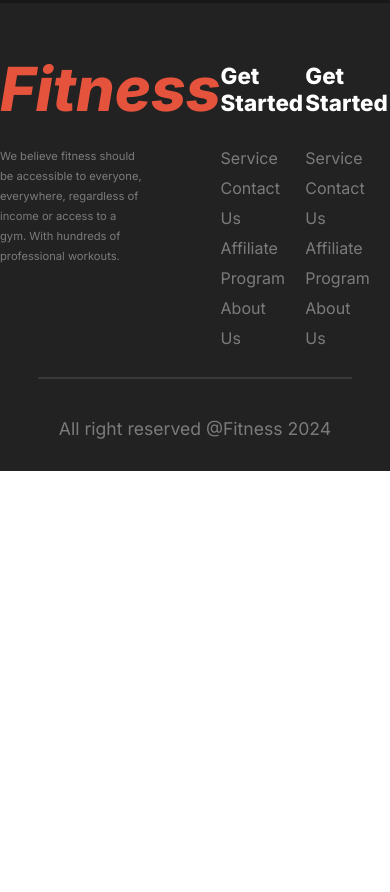
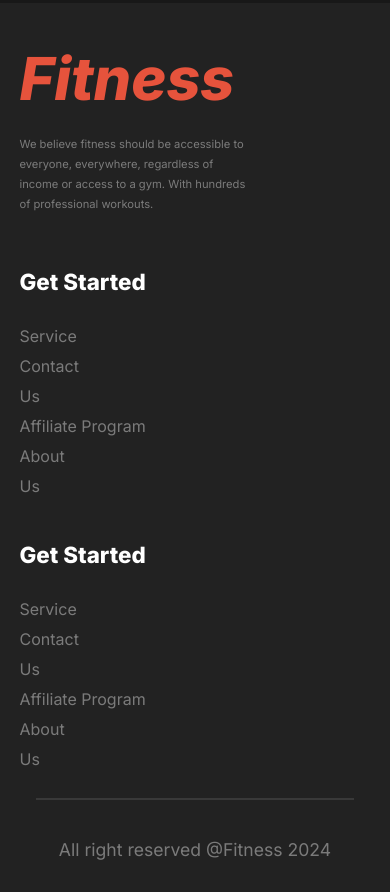
Before and after one commit to tanvir687/assignment-02, a plain HTML site: page index.html in a window 390 px wide. Shown: the part 6838-7730 px from the top of the page. Before the commit the page ends 7309 px from the top, so only its background shows below. Drawn offline with Linux system fonts and the light colour scheme; a web font is replaced by a local one.

Commit message:
make a footer responsive

```diff
--- a/index.html
+++ b/index.html
@@ -259,36 +259,36 @@
           <div class="gelary main-width">
             <div class="our-feature-gelary">
               <div class="our-feature-gelary-container display-none">
-                <img src="./images/trainer1.png" alt="" />
+                <img src="./images/trainer1.png" alt="Jerome Bell trainer in body exercise" />
                 <h4 class="gelary-image-heading inter-black">Jerome Bell</h4>
                 <h5 class="gelary-image-title inter-regular">Trainer</h5>
               </div>
               <div class="our-feature-gelary-container" id="trainer2">
-                <img src="./images/trainer2.png" alt="" />
+                <img src="./images/trainer2.png" alt="Cameron Williamson is a famous trainer in gym" />
                 <h4 class="gelary-image-heading inter-black">
                   Cameron Williamson
                 </h4>
                 <h5 class="gelary-image-title inter-regular">Trainer</h5>
               </div>
               <div class="our-feature-gelary-container">
-                <img src="./images/trainer3.png" alt="" />
+                <img src="./images/trainer3.png" alt="Darrell Steward is a famous trainer in gym" />
                 <h4 class="gelary-image-heading inter-black">
                   Darrell Steward
                 </h4>
                 <h5 class="gelary-image-title inter-regular">Trainer</h5>
               </div>
               <div class="our-feature-gelary-container display-none">
-                <img src="./images/trainer4.png" alt="" />
+                <img src="./images/trainer4.png" alt="Dianne Russell is a famous trainer in macules gain" />
                 <h4 class="gelary-image-heading inter-black">Dianne Russell</h4>
                 <h5 class="gelary-image-title inter-regular">Trainer</h5>
               </div>
               <div class="our-feature-gelary-container">
-                <img src="./images/trainer5.png" alt="" />
+                <img src="./images/trainer5.png" alt="Cody Fisher is a famous trainer in starch body part" />
                 <h4 class="gelary-image-heading inter-black">Cody Fisher</h4>
                 <h5 class="gelary-image-title inter-regular">Trainer</h5>
               </div>
               <div class="our-feature-gelary-container">
-                <img src="./images/trainer6.png" alt="" />
+                <img src="./images/trainer6.png" alt="Theresa Webb is a famous trainer in brain part exercise" />
                 <h4 class="gelary-image-heading inter-black">Theresa Webb</h4>
                 <h5 class="gelary-image-title inter-regular">Trainer</h5>
               </div>
@@ -331,9 +331,7 @@
                   <input type="number" placeholder="phone" />
                   <input type="email" placeholder="email" />
                   <input type="text" placeholder="subject" />
-                  <textarea class="inter-regular" cols="30" rows="5">
-Massage</textarea
-                  >
+                  <textarea class="inter-regular" cols="30" rows="5">Massage</textarea>
                 </form>
                 <button class="btn-primary btn-contact">Send Now</button>
               </div>
@@ -344,7 +342,7 @@ Massage</textarea
       <!-- contact part html end  -->
     </main>
     <footer class="footer">
-      <div class="footer-container display-flex main-width">
+      <div class="footer-container main-width">
         <div class="footer-primary-container">
           <h2 class="footer-logo inter-extra-bold-italic">Fitness</h2>
           <p class="footer-description inter-regular">
@@ -361,7 +359,7 @@ Massage</textarea
                 <a class="inter-regular" href="#">Service</a>
                 <a class="inter-regular secondary-service" href="#">Contact Us</a>
                 <a class="inter-regular" href="#">Affiliate Program</a>
-                <a class="inter-regular" href="#">About Us</a>
+                <a class="inter-regular secondary-service" href="#">About Us</a>
               </li>
             </ul>
           </div>
@@ -372,17 +370,19 @@ Massage</textarea
                 <a class="inter-regular" href="#">Service</a>
                 <a class="inter-regular secondary-service" href="#">Contact Us</a>
                 <a class="inter-regular" href="#">Affiliate Program</a>
-                <a class="inter-regular" href="#">About Us</a>
+                <a class="inter-regular secondary-service" href="#">About Us</a>
               </li>
             </ul>
           </div>
         </div>
       </div>
-      <hr class="horizontal-line">
       <div class="footer-copyright">
-        <h4 class="footer-copy inter-regular">
-          All right reserved @Fitness 2024
-        </h4>
+        <div class="footer-copyright-text">
+          <hr class="horizontal-line" />
+          <h4 class="footer-copy inter-regular">
+            All right reserved @Fitness 2024
+          </h4>
+        </div>
       </div>
     </footer>
   </body>
--- a/styles/style.css
+++ b/styles/style.css
@@ -422,25 +422,25 @@ option {
   font-size: 1rem;
 }
 /* our feature part styles */
-.our-feature{
+.our-feature {
   background-color: black;
   opacity: 0.9;
   margin: 0;
   padding: 0;
 }
-.our-feature-text{
+.our-feature-text {
   flex-direction: column;
   align-items: center;
   justify-content: center;
 }
-.feature-title{
+.feature-title {
   margin: 0px;
   padding: 75px 0px 0px 0px;
   font-size: 2.5rem;
   text-align: center;
   line-height: 120%;
 }
-.feature-description{
+.feature-description {
   font-size: 0.8rem;
   opacity: 0.4;
   margin: 0px;
@@ -449,10 +449,10 @@ option {
   width: 560px;
   line-height: 20px;
 }
-.gelary{
+.gelary {
   padding-bottom: 78px;
 }
-.our-feature-gelary{
+.our-feature-gelary {
   display: grid;
   grid-template-columns: repeat(3, 1fr);
   gap: 0px;
@@ -464,16 +464,16 @@ option {
   padding-bottom: 20px;
   grid-auto-flow: dense;
 }
-.our-feature-gelary-container{
+.our-feature-gelary-container {
   padding-top: 20px;
   margin-right: 20px;
 }
-.our-feature-gelary-container img{
+.our-feature-gelary-container img {
   height: 260px;
   width: 100%;
   border-radius: 18px;
 }
-.gelary-image-heading{
+.gelary-image-heading {
   margin: 0px;
   position: relative;
   top: -38px;
@@ -481,7 +481,7 @@ option {
   font-size: 1.1rem;
   font-weight: 120%;
 }
-.gelary-image-title{
+.gelary-image-title {
   margin: 0px;
   position: relative;
   top: -20px;
@@ -490,25 +490,25 @@ option {
   opacity: 0.5;
 }
 /* contact us part styles */
-.contact{
+.contact {
   background-color: black;
   opacity: 0.9;
   margin: 0;
   padding: 0;
 }
-.contact-form-container{
+.contact-form-container {
   flex-direction: column;
   align-items: center;
   justify-content: center;
 }
-.contact-form-heading{
+.contact-form-heading {
   margin: 0px;
   font-size: 2.5rem;
   padding: 20px 0px 10px 0px;
   line-height: 120%;
   text-align: center;
 }
-.contact-form-description{
+.contact-form-description {
   font-size: 0.8rem;
   opacity: 0.5;
   margin: 0px;
@@ -516,25 +516,26 @@ option {
   width: 400px;
   text-align: center;
 }
-.contact-us-main{
+.contact-us-main {
   padding: 70px 0px 30px 0px;
   justify-content: space-between;
   gap: 50px;
 }
-.contact-us-map iframe{
+.contact-us-map iframe {
   border-radius: 10px;
 }
-.contact-form-title{
+.contact-form-title {
   font-size: 2rem;
   line-height: 120%;
   margin: 0px 0px 20px 0px;
 }
-.form input, textarea{
+.form input,
+textarea {
   padding: 20px 20px;
   margin: 8px 5px;
   border: none;
 }
-.form textarea{
+.form textarea {
   width: 410px;
   border-radius: 8px;
   background-color: rgba(255, 255, 255, 0.1);
@@ -543,35 +544,36 @@ option {
   margin-bottom: 20px;
 }
 /* footer part styles  */
-.footer{
+.footer {
   background-color: rgb(34, 34, 34);
   padding: 0;
   margin: 0;
 }
-.footer-logo{
+.footer-logo {
   margin: 0px;
   padding: 50px 0px 0px 0px;
   font-size: 3.8rem;
   line-height: 120%;
 }
-.footer-description{
+.footer-description {
   font-size: 0.7rem;
   opacity: 0.4;
   margin: 20px 0px 60px 0px;
   line-height: 20px;
   width: 65%;
-}.footer-container{
+}
+.footer-container {
   display: grid;
   grid-template-columns: repeat(2, 1fr);
 }
-.footer-secondary-container{
+.footer-secondary-container {
   display: grid;
   grid-template-columns: repeat(2, 1fr);
   align-items: flex-start;
   justify-content: flex-start;
 }
 .footer-about-heading,
-.footer-service-heading{
+.footer-service-heading {
   margin: 10px 0px;
   font-size: 1.4rem;
   padding: 50px 0px 10px 0px;
@@ -579,35 +581,35 @@ option {
   line-height: 120%;
 }
 .footer-about-container ul,
-.footer-service-container ul{
+.footer-service-container ul {
   list-style: none;
 }
 .footer-about-container ul a,
-.footer-service-container ul a{
+.footer-service-container ul a {
   text-decoration: none;
   font-size: 1rem;
   opacity: 0.4;
   line-height: 30px;
 }
-.service-list li{
+.service-list li {
   width: 120%;
 }
-.secondary-service{
+.secondary-service {
   display: flex;
   flex-direction: column;
 }
 .footer-service-container,
-.footer-about-container{
+.footer-about-container {
   width: 50%;
 }
-.service-list{
+.service-list {
   padding: 0px;
 }
-.horizontal-line{
+.horizontal-line {
   border: 1px solid rgba(255, 255, 255, 0.1);
   width: 80%;
 }
-.footer-copy{
+.footer-copy {
   margin: 0px;
   font-size: 1.1rem;
   line-height: 20px;
@@ -615,21 +617,6 @@ option {
   padding: 32px 0px;
   text-align: center;
 }
-
-
-
-
-
-
-
-
-
-
-
-
-
-
-
 /* responsive with mobile device */
 @media screen and (max-width: 576px) {
   header,
@@ -873,25 +860,25 @@ option {
     width: 80%;
   }
   /* our feature section styles */
-  .gelary{
+  .gelary {
     width: 100%;
     margin: 0 auto;
   }
-  .our-feature-container{
+  .our-feature-container {
     width: 90%;
     margin: 0 auto;
   }
-  .our-feature-text{
+  .our-feature-text {
     width: 90%;
     margin: 0 auto;
   }
   .feature-title,
-  .feature-description{
+  .feature-description {
     width: 100%;
     margin: 0 auto;
     text-align: center;
   }
-  .feature-title{
+  .feature-title {
     margin: 0px;
     font-size: 1.7rem;
     text-align: center;
@@ -899,7 +886,7 @@ option {
     line-height: 120%;
     padding: 50px 0px 0px 0px;
   }
-  .feature-description{
+  .feature-description {
     font-size: 0.8rem;
     opacity: 0.4;
     margin: 0px;
@@ -908,7 +895,7 @@ option {
     line-height: 20px;
     width: 275px;
   }
-.our-feature-gelary{
+  .our-feature-gelary {
     display: flex;
     flex-direction: column-reverse;
     margin: 0px;
@@ -916,48 +903,89 @@ option {
     width: 90%;
     height: 100%;
   }
-.display-none{
+  .display-none {
     display: none;
   }
-#trainer2{
+  #trainer2 {
     grid-column: -1;
     order: 1;
   }
   /* contact part styles  */
-.contact-us-container{
+  .contact-us-container {
     width: 90%;
     margin: 0 auto;
   }
-.contact-form-container{
+  .contact-form-container {
     width: 100%;
     margin: 0px;
     padding: 0px;
   }
-
-.contact-us-main{
+  .contact-us-main {
     width: 100%;
     flex-direction: column;
   }
   .contact-us-map iframe,
-.contact-form-description,
   .contact-form-secondary,
-.contact-form-secondary form, input{
+  .contact-form-secondary form,
+  input {
     width: 100%;
   }
-.contact-form-title{
+  .contact-form-title {
     font-size: 1.8rem;
     padding: 20px 0px 0px 0px;
   }
-.contact-form{
-  width:88%;
+  .contact-form {
+    width: 88%;
   }
-.form textarea{
+  .form textarea {
     width: 100%;
     height: 150px;
   }
-.btn-contact{
+  .btn-contact {
     width: 200px;
   }
   /* footer part styles  */
-
+  .footer-container {
+    display: grid;
+    grid-template-columns: 1fr;
+    width: 90%;
   }
+  .footer-secondary-container {
+    display: grid;
+    grid-template-columns: 1fr;
+    align-items: flex-start;
+    justify-content: flex-start;
+  }
+  .footer-logo {
+    margin: 0px;
+    padding: 40px 0px 0px 0px;
+    font-size: 3.7rem;
+    line-height: 120%;
+  }
+  .footer-description {
+    font-size: 0.7rem;
+    opacity: 0.4;
+    margin: 20px 0px 30px 0px;
+    line-height: 20px;
+    width: 65%;
+  }
+  .footer-about-heading,
+  .footer-service-heading {
+    padding: 0px;
+    margin: 25px 0px;
+  }
+  .service-list li a {
+    width: 30%;
+  }
+  .horizontal-line {
+    border: 1px solid rgba(255, 255, 255, 0.1);
+    width: 90%;
+  }
+  .footer-copyright {
+    width: 90%;
+    margin: 0 auto;
+  }
+  .footer-copyright-text {
+    width: 100%;
+  }
+}
```
Lines whose indentation alone changed are shown as unchanged.
